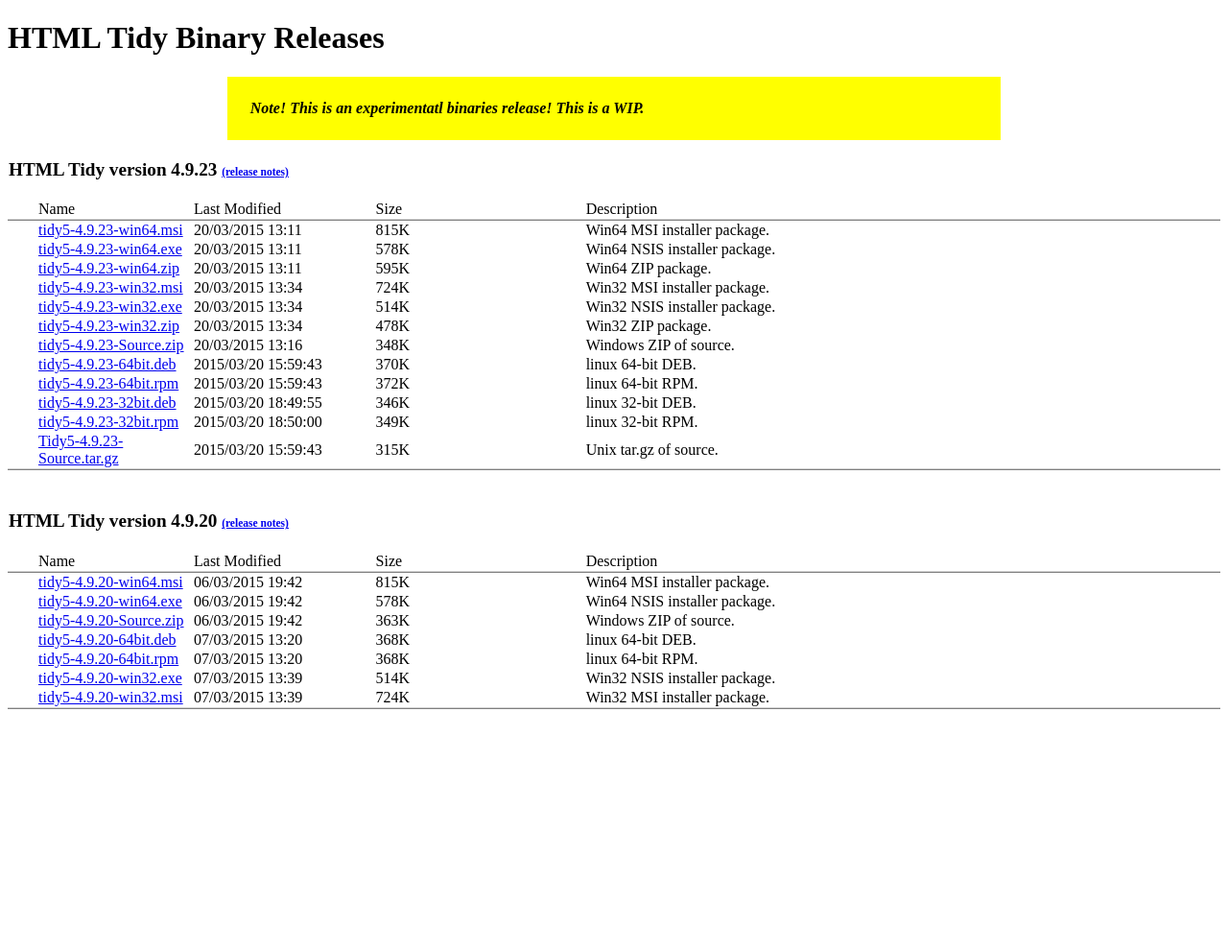
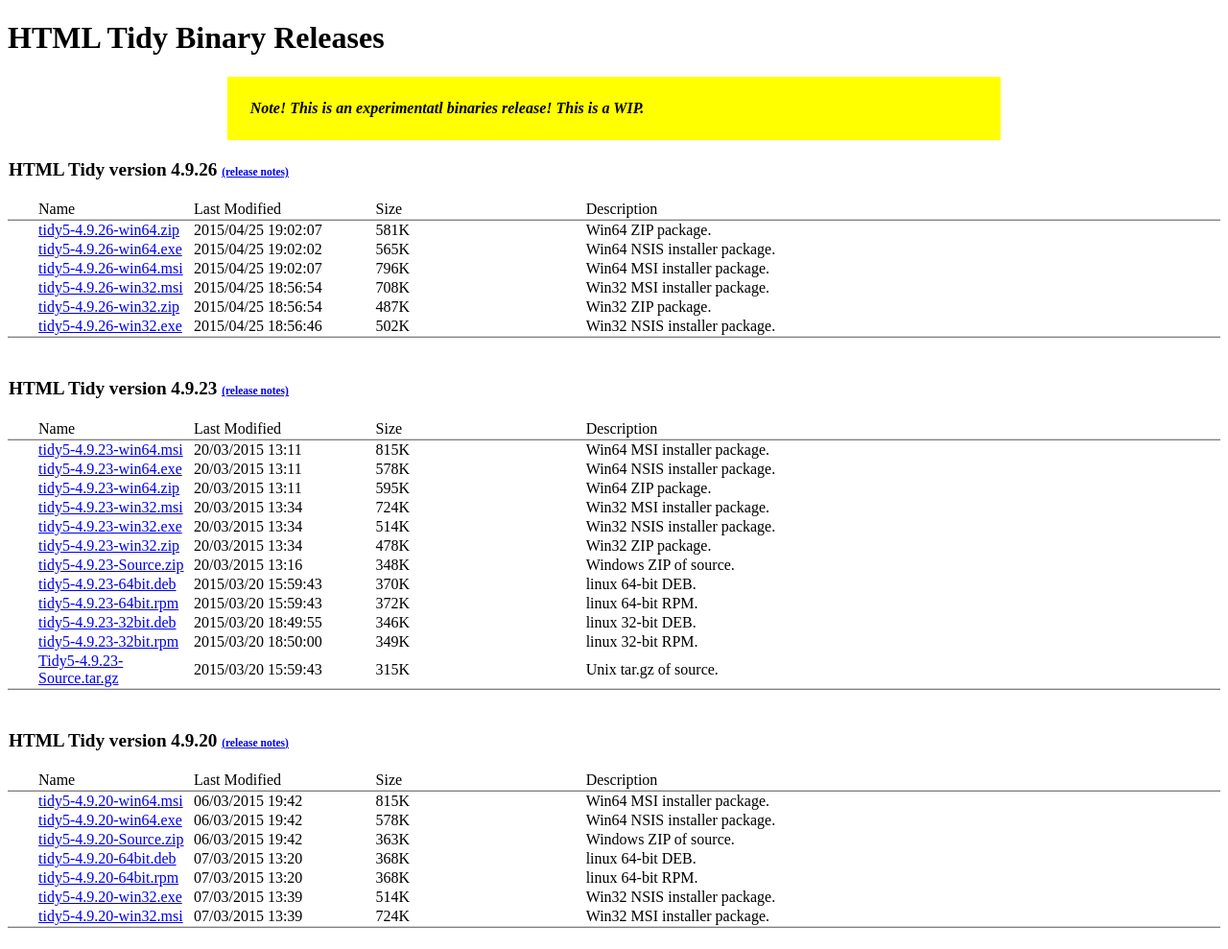
Before and after one commit to htacg/html-tidy.org.binaries, a Jekyll site: the page built from index.html, in a window 1280 px wide. Shown: the whole page at 96% size. Built offline with Jekyll 4.4.1, drawn with Linux system fonts in a browser that asks for light colours; before the commit the page ends 900 px from its top, so only the background shows below that.

Commit message:
commence 4.9.26 binary upload

```diff
--- a/_data/tidy.yml
+++ b/_data/tidy.yml
@@ -1,3 +1,37 @@
+- path: tidy-4.9.26
+  heading: HTML Tidy version 4.9.26
+  notes: Edging closer to release 5.0.0
+  binaries:
+    - filename: tidy5-4.9.26-win64.zip
+      filesize: 581K
+      modified: 2015/04/25 19:02:07
+      describe: Win64 ZIP package.
+
+    - filename: tidy5-4.9.26-win64.exe
+      filesize: 565K
+      modified: 2015/04/25 19:02:02
+      describe: Win64 NSIS installer package.
+
+    - filename: tidy5-4.9.26-win64.msi
+      filesize: 796K
+      modified: 2015/04/25 19:02:07
+      describe: Win64 MSI installer package.
+
+    - filename: tidy5-4.9.26-win32.msi
+      filesize: 708K
+      modified: 2015/04/25 18:56:54
+      describe: Win32 MSI installer package.
+
+    - filename: tidy5-4.9.26-win32.zip
+      filesize: 487K
+      modified: 2015/04/25 18:56:54
+      describe: Win32 ZIP package.
+
+    - filename: tidy5-4.9.26-win32.exe
+      filesize: 502K
+      modified: 2015/04/25 18:56:46
+      describe: Win32 NSIS installer package.
+
 - path: tidy-4.9.23
   heading: "HTML Tidy version 4.9.23"
   notes: http://www.example.com
```
Also changed, not shown: 6 other files.
